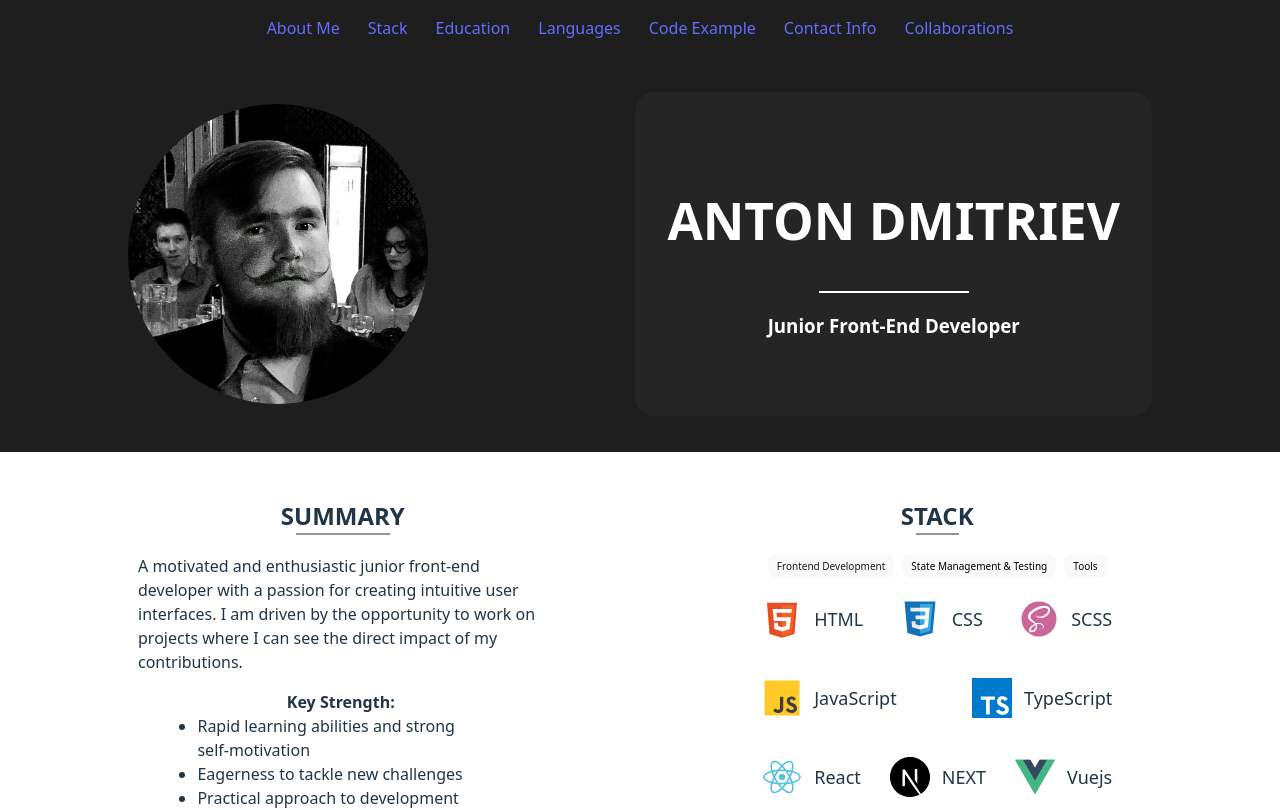
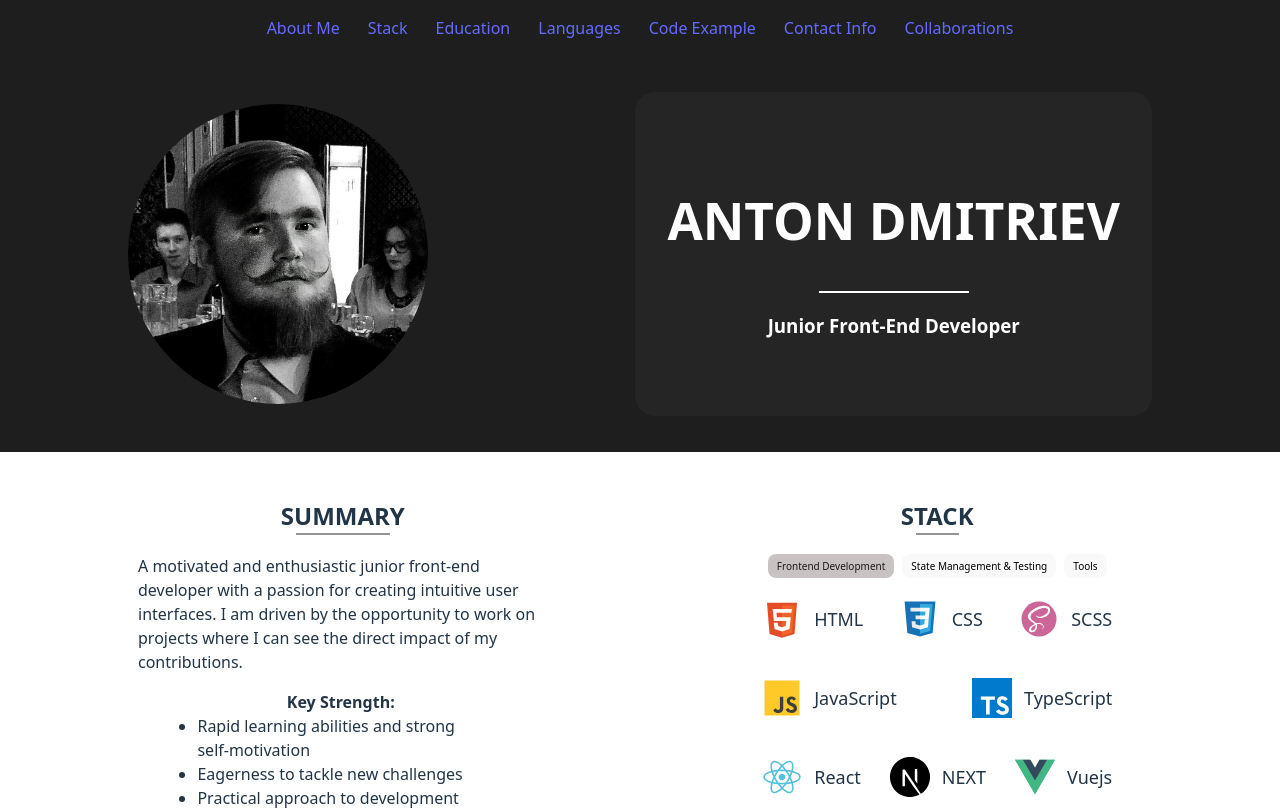
Before and after one commit to lipan4836/lipan4836, a React (Vite) app in the folder cv/: page / in a window 1280 px wide. Shown: the top 810 px of the page. Built offline with nearby package versions, Linux system fonts and the light colour scheme.

Commit message:
feat: improve friendly ui interface of stack section

```diff
--- a/cv/src/components/Main/subs/Collaborations.tsx
+++ b/cv/src/components/Main/subs/Collaborations.tsx
@@ -35,7 +35,7 @@ function Collaborations(): ReactElement {
       <h2>COLLABORATIONS</h2>
       {collsList.map((coll) => (
         <div className={styles.item} key={coll.id}>
-          <a className={styles['item-head']} href={coll.urlCode} target="_blank">{coll.head}</a>
+          <a className={styles['item-head']} href={coll.urlCode} target="_blank" rel="noreferrer">{coll.head}</a>
           <p className={styles['item-disc']}>{coll.description}</p>
           {coll.urlDeploy
             && (<a className={styles['item-deploy']} href={coll.urlDeploy} target="_blank" rel="noreferrer">
--- a/cv/src/components/StackList/StackList.module.scss
+++ b/cv/src/components/StackList/StackList.module.scss
@@ -8,11 +8,17 @@
     padding: 4px 8px;
     font-size: 10px;
 
+    &:disabled {
+      cursor: default;
+      opacity: 1;
+    }
+
     &-active {
       padding: 4px 8px;
       font-size: 10px;
       color: #1a1a1a;
-      background-color: #f9f9f9;
+      background-color: #c9c2c2;
+      cursor: auto;
     }
   }
 }
@@ -85,10 +91,15 @@
     &-active {
       transform: scale(1.2);
       background-color: #1a1a1a;
+      cursor: auto;
     }
 
-    &:hover {
+    &:hover:not(:disabled) {
       background-color: #999;
+    }
+
+    &:disabled {
+      cursor: default;
     }
   }
 }
--- a/cv/src/components/StackList/StackList.tsx
+++ b/cv/src/components/StackList/StackList.tsx
@@ -51,6 +51,8 @@ function StackList(): ReactElement {
   ];
 
   const handleTabChange = (index: number): void => {
+    if (index === activeTab) return;
+
     setAnimationClass(styles['slide-out'])
     setTimeout(() => {
       setActiveTab(index)
@@ -67,6 +69,8 @@ function StackList(): ReactElement {
             key={index}
             className={index === activeTab ? styles['btn-active'] : styles.btn}
             onClick={() => handleTabChange(index)}
+            disabled={index === activeTab}
+            aria-disabled={index === activeTab}
           >
             {tab.name}
           </button>
@@ -83,7 +87,9 @@ function StackList(): ReactElement {
             key={index}
             className={`${styles.dot} ${index === activeTab ? styles['dot-active'] : ''}`}
             onClick={() => handleTabChange(index)}
+            disabled={index === activeTab}
             aria-label={`Go to slide ${index + 1}`}
+            aria-disabled={index === activeTab}
           />
         ))}
       </div>
--- a/cv/src/index.scss
+++ b/cv/src/index.scss
@@ -70,7 +70,7 @@ button {
   transition: border-color 0.25s;
 }
 
-button:hover {
+button:hover:not(:disabled) {
   border-color: #646cff;
 }
 
```
